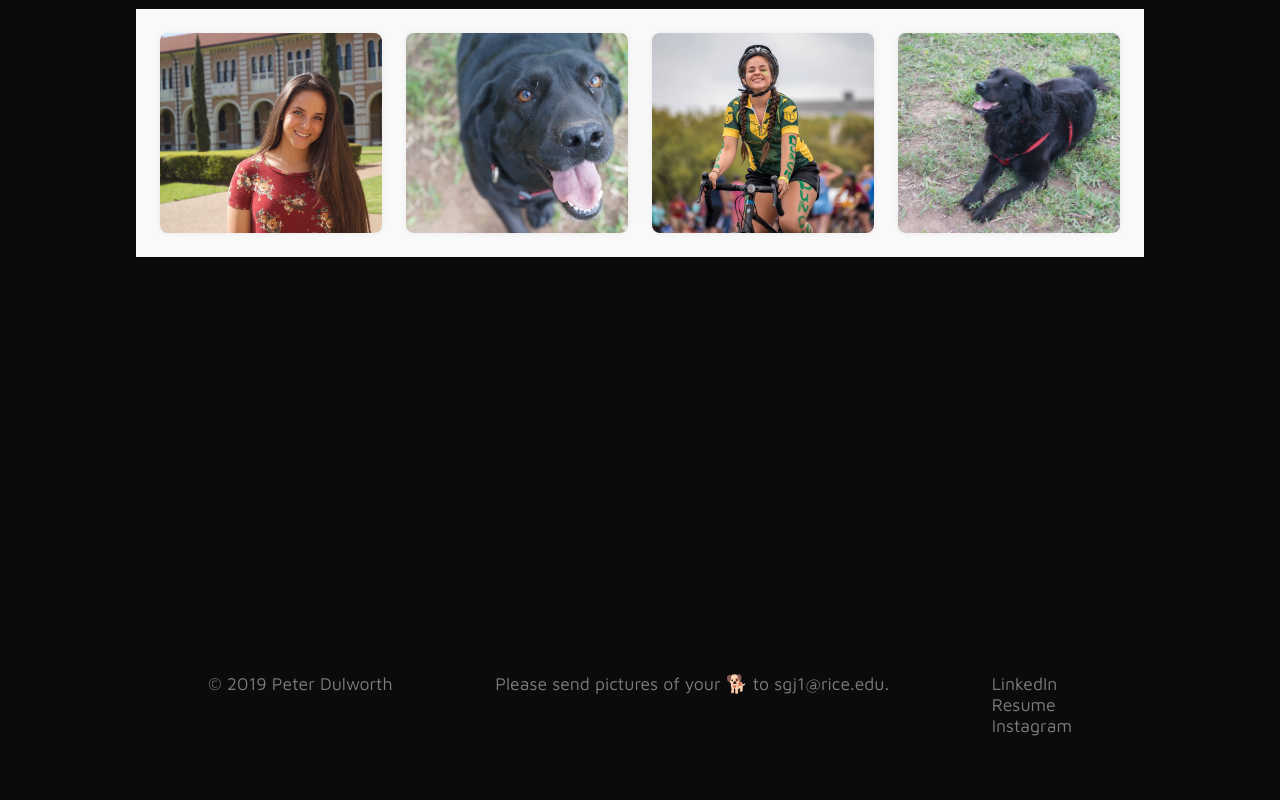
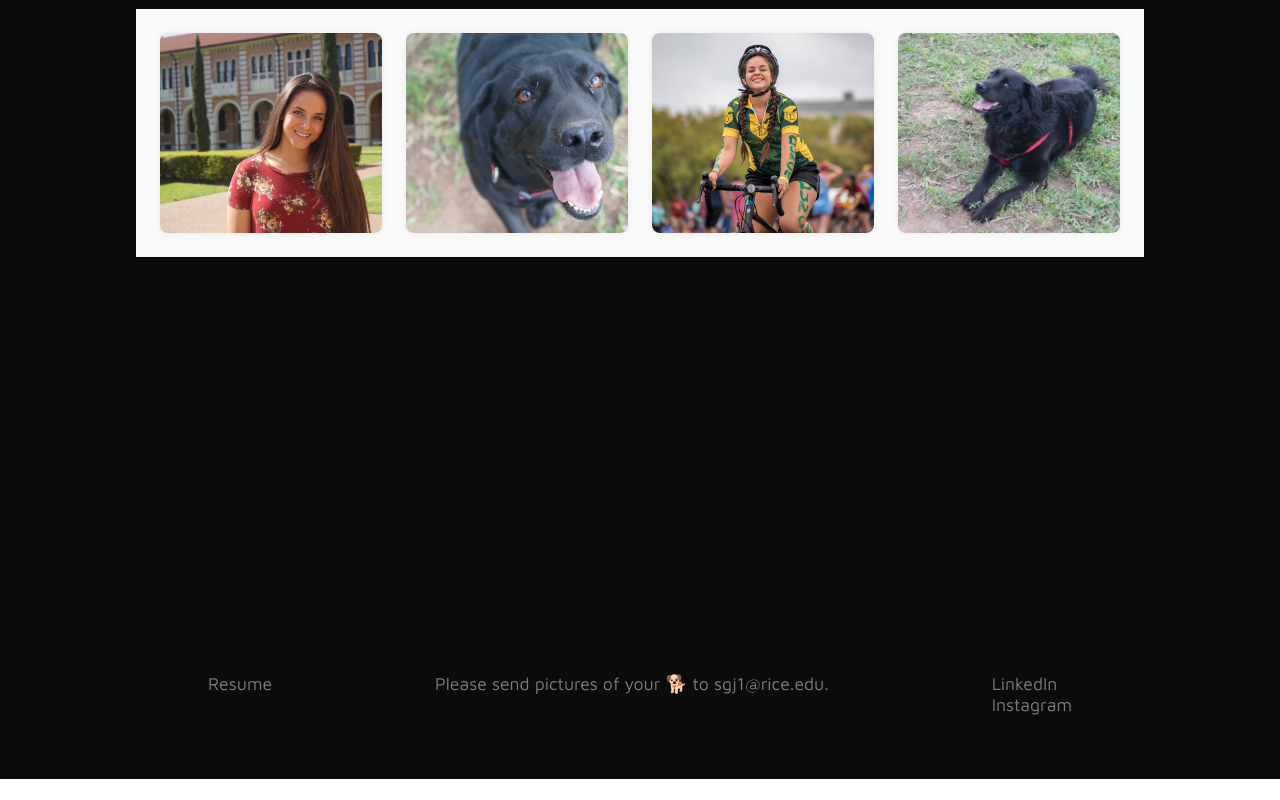
Before and after one commit to PeterDulworth/sophia-jefferson, a React (Create React App) app: page / in a window 1280 px wide. Shown: the part 362-1162 px from the top of the page. After the commit the page ends 1141 px from the top, so only its background shows below. Built offline with nearby package versions, Linux system fonts and the light colour scheme; the HTML template or start-up script is replaced by a standard one.

Commit message:
update dependencies / redeploy

```diff
--- a/src/components/Footer.js
+++ b/src/components/Footer.js
@@ -2,17 +2,26 @@ import React from 'react';
 
 const Footer = () => {
   return (
-        <div className="Footer">
-            <div className="Footer__copy">
-                &copy; 2019 Peter Dulworth
+    <div className='Footer'>
+      <div className='Footer__copy'>
+        <a target='_blank' rel='noopener noreferrer' href='http://sophiajefferson.com/resume/sophiajefferson.pdf'>
+          Resume
+        </a>
       </div>
-            <div className="Footer__contact">
-                Please send pictures of your <span role="img" aria-label="dog">🐕</span> to sgj1@rice.edu.
+      <div className='Footer__contact'>
+        Please send pictures of your{' '}
+        <span role='img' aria-label='dog'>
+          🐕
+        </span>{' '}
+        to sgj1@rice.edu.
       </div>
-                <div className="Footer__social">
-                    <a target="_blank" rel="noopener noreferrer" href="https://www.linkedin.com/in/sophia-j-b9097a129/">LinkedIn</a>
-                    <a target="_blank" rel="noopener noreferrer" href="http://sophiajefferson.com/resume/sophiajefferson.pdf">Resume</a>
-                    <a target="_blank" rel="noopener noreferrer" href="https://www.instagram.com/isticatedsoph/">Instagram</a>
+      <div className='Footer__social'>
+        <a target='_blank' rel='noopener noreferrer' href='https://www.linkedin.com/in/sophia-j-b9097a129/'>
+          LinkedIn
+        </a>
+        <a target='_blank' rel='noopener noreferrer' href='https://www.instagram.com/isticatedsoph/'>
+          Instagram
+        </a>
       </div>
     </div>
   );
--- a/src/styles/components/Footer.scss
+++ b/src/styles/components/Footer.scss
@@ -41,12 +41,12 @@
   }
 }
 
-.Footer__social > * {
+.Footer__social > *, .Footer__copy > * {
   color: inherit;
   text-decoration: none;
   display: block;
 }
 
-.Footer__social > a:hover {
+.Footer__social > a:hover, .Footer__copy > a:hover {
   color: white;
 }
```
Also changed, not shown: package.json (+7 -7 lines), 2 other files (tests, documents, lock files or other folders). Lines whose indentation alone changed are shown as unchanged.
